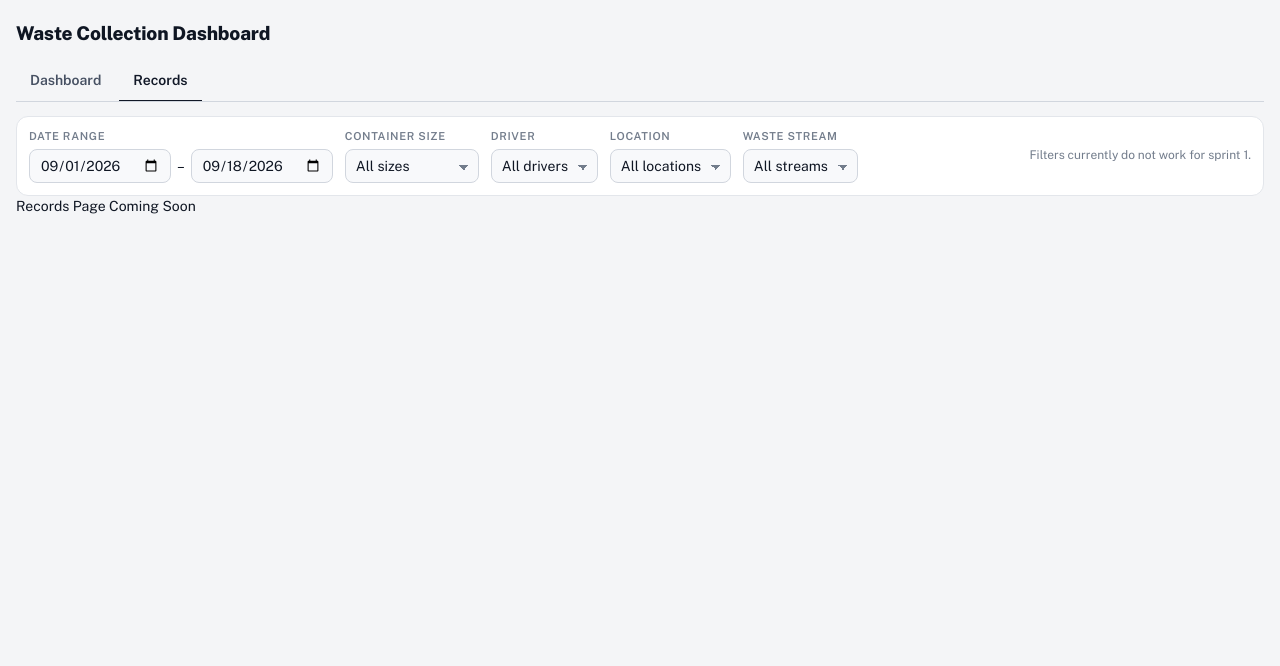
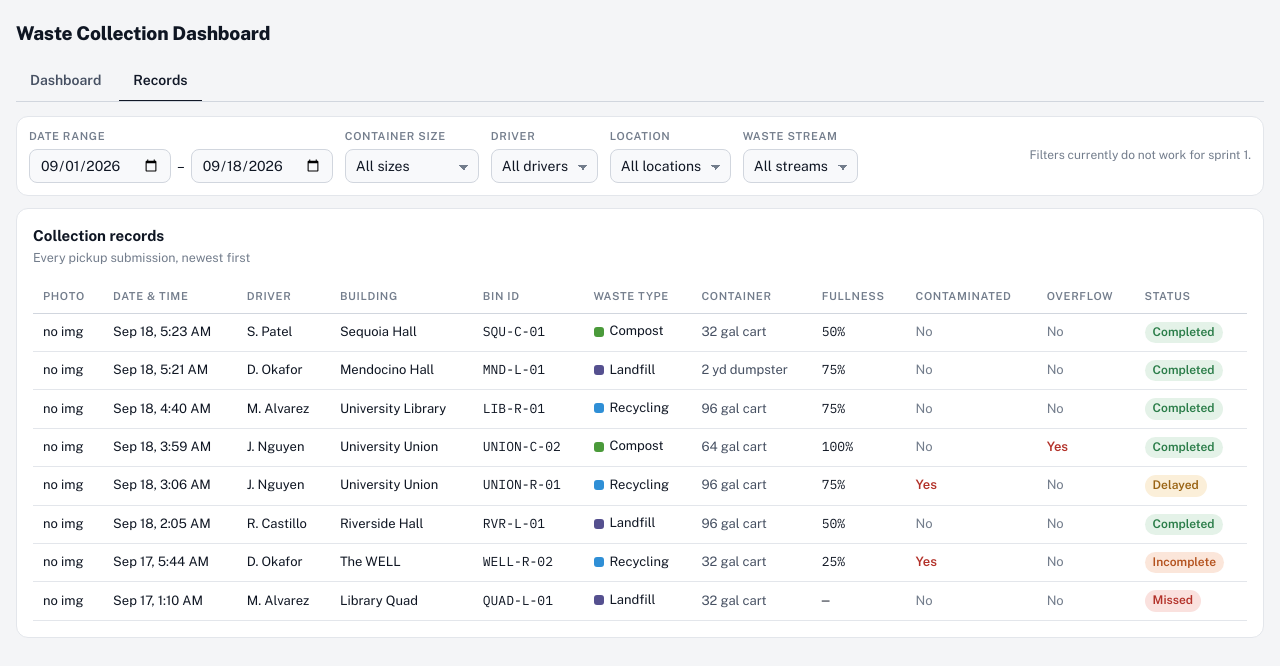
Before and after one commit to alexhart3/waste_dashboard, a Next.js app in the folder frontend/: page /records in a window 1280 px wide. Shown: the top 666 px of the page. Built offline with nearby package versions, Linux system fonts and the light colour scheme.

Commit message:
added records page

```diff
--- a/frontend/src/app/globals.css
+++ b/frontend/src/app/globals.css
@@ -658,6 +658,33 @@ tbody tr:hover td {
   }
 }
 
+/* Records table extras */
+.nowrap {
+  white-space: nowrap;
+}
+
+.muted {
+  color: var(--ink-2);
+}
+
+.thumb-empty {
+  display: grid;
+  place-items: center;
+  color: var(--muted);
+}
+
+.thumb-empty svg {
+  width: 20px;
+  height: 20px;
+}
+
+.thumb img {
+  width: 100%;
+  height: 100%;
+  object-fit: cover;
+  display: block;
+}
+
 /* Card tools + sort button */
 .card-tools {
   display: flex;
--- a/frontend/src/app/records/page.tsx
+++ b/frontend/src/app/records/page.tsx
@@ -1,7 +1,16 @@
+import ChartCard from "@/components/ChartCard"
+import RecordsTable from "@/components/RecordsTable"
+
 export default function RecordsPage() {
     return (
-        <div>
-            <h1>Records Page Coming Soon</h1>
+        <div className="grid">
+            <ChartCard
+                title="Collection records"
+                subtitle="Every pickup submission, newest first"
+                wide
+            >
+                <RecordsTable />
+            </ChartCard>
         </div>
     )
 }
--- /dev/null
+++ b/frontend/src/components/PhotoThumb.tsx
@@ -0,0 +1,5 @@
+export default function PhotoThumb({ url }: { url: string | null }) {
+    return(
+        <span>no img</span>
+    )
+}
--- /dev/null
+++ b/frontend/src/components/RecordsTable.tsx
@@ -0,0 +1,74 @@
+import { PickupRecord } from "../types/pickup";
+import PhotoThumb from "./PhotoThumb";
+import StreamTag from "./StreamTag";
+import StatusPill from "./StatusPill";
+
+const records: PickupRecord[] = [
+    { id: "PU-1008", photoUrl: null, collectedAt: "2026-09-18T12:23:00", driver: "S. Patel",    building: "Sequoia Hall",       binId: "SQU-C-01",   stream: "Compost",   containerSize: "32 gal cart",   fullness: 50,   contaminated: false, overflow: false, status: "Completed" },
+    { id: "PU-1007", photoUrl: null, collectedAt: "2026-09-18T12:21:00", driver: "D. Okafor",   building: "Mendocino Hall",     binId: "MND-L-01",   stream: "Landfill",  containerSize: "2 yd dumpster", fullness: 75,   contaminated: false, overflow: false, status: "Completed" },
+    { id: "PU-1006", photoUrl: null, collectedAt: "2026-09-18T11:40:00", driver: "M. Alvarez",  building: "University Library", binId: "LIB-R-01",   stream: "Recycling", containerSize: "96 gal cart",   fullness: 75,   contaminated: false, overflow: false, status: "Completed" },
+    { id: "PU-1005", photoUrl: null, collectedAt: "2026-09-18T10:59:00", driver: "J. Nguyen",   building: "University Union",   binId: "UNION-C-02", stream: "Compost",   containerSize: "64 gal cart",   fullness: 100,  contaminated: false, overflow: true,  status: "Completed" },
+    { id: "PU-1004", photoUrl: null, collectedAt: "2026-09-18T10:06:00", driver: "J. Nguyen",   building: "University Union",   binId: "UNION-R-01", stream: "Recycling", containerSize: "96 gal cart",   fullness: 75,   contaminated: true,  overflow: false, status: "Delayed" },
+    { id: "PU-1003", photoUrl: null, collectedAt: "2026-09-18T09:05:00", driver: "R. Castillo", building: "Riverside Hall",     binId: "RVR-L-01",   stream: "Landfill",  containerSize: "96 gal cart",   fullness: 50,   contaminated: false, overflow: false, status: "Completed" },
+    { id: "PU-1002", photoUrl: null, collectedAt: "2026-09-17T12:44:00", driver: "D. Okafor",   building: "The WELL",           binId: "WELL-R-02",  stream: "Recycling", containerSize: "32 gal cart",   fullness: 25,   contaminated: true,  overflow: false, status: "Incomplete" },
+    { id: "PU-1001", photoUrl: null, collectedAt: "2026-09-17T08:10:00", driver: "M. Alvarez",  building: "Library Quad",       binId: "QUAD-L-01",  stream: "Landfill",  containerSize: "32 gal cart",   fullness: null, contaminated: false, overflow: false, status: "Missed" },
+];
+
+function formatDate(iso: string) {
+    return new Date(iso).toLocaleString("en-US", {
+        month: "short",
+        day: "numeric",
+        hour: "numeric",
+        minute: "2-digit",
+        timeZone: "America/Los_Angeles",
+    });
+}
+
+function YesNo({ value }: { value: boolean }) {
+    return <span className={value ? "yes" : "no"}>{value ? "Yes" : "No"}</span>;
+}
+
+export default function RecordsTable() {
+    const newestFirst = [...records].sort(
+        (a, b) => new Date(b.collectedAt).getTime() - new Date(a.collectedAt).getTime()
+    );
+
+    return (
+        <div className="tscroll">
+        <table>
+            <thead>
+                <tr>
+                    <th>Photo</th>
+                    <th>Date &amp; time</th>
+                    <th>Driver</th>
+                    <th>Building</th>
+                    <th>Bin ID</th>
+                    <th>Waste type</th>
+                    <th>Container</th>
+                    <th>Fullness</th>
+                    <th>Contaminated</th>
+                    <th>Overflow</th>
+                    <th>Status</th>
+                </tr>
+            </thead>
+            <tbody>
+                {newestFirst.map((r) => (
+                    <tr key={r.id}>
+                    <td><PhotoThumb url={r.photoUrl} /></td>
+                    <td className="nowrap">{formatDate(r.collectedAt)}</td>
+                    <td className="nowrap">{r.driver}</td>
+                    <td>{r.building}</td>
+                    <td className="mono nowrap">{r.binId}</td>
+                    <td><StreamTag stream={r.stream} /></td>
+                    <td className="nowrap muted">{r.containerSize}</td>
+                    <td className="mono">{r.fullness === null ? "—" : `${r.fullness}%`}</td>
+                    <td><YesNo value={r.contaminated} /></td>
+                    <td><YesNo value={r.overflow} /></td>
+                    <td><StatusPill status={r.status} /></td>
+                    </tr>
+                ))}
+            </tbody>
+        </table>
+        </div>
+    );
+}
--- /dev/null
+++ b/frontend/src/components/StatusPill.tsx
@@ -0,0 +1,5 @@
+import { ServiceStatus } from "../types/pickup";
+
+export default function StatusPill({ status }: { status: ServiceStatus }) {
+    return <span className={`pill s-${status}`}>{status}</span>;
+}
--- /dev/null
+++ b/frontend/src/components/StreamTag.tsx
@@ -0,0 +1,13 @@
+import { WASTE_STREAMS } from "../lib/wasteStreams";
+import { WasteStream } from "../types/pickup";
+
+export default function StreamTag({ stream }: { stream: WasteStream }) {
+  const color = WASTE_STREAMS.find((s) => s.name === stream)?.color;
+
+    return (
+        <span className="tag">
+            <i className="sw" style={{ background: color }}></i>
+            {stream}
+        </span>
+    );
+}
--- /dev/null
+++ b/frontend/src/types/pickup.ts
@@ -0,0 +1,17 @@
+export type WasteStream = "Landfill" | "Recycling" | "Compost";
+export type ServiceStatus = "Completed" | "Delayed" | "Incomplete" | "Missed";
+
+export type PickupRecord = {
+    id: string;
+    photoUrl: string | null;
+    collectedAt: string;
+    driver: string;
+    building: string;
+    binId: string;
+    stream: WasteStream;
+    containerSize: string;
+    fullness: number | null;
+    contaminated: boolean;
+    overflow: boolean;
+    status: ServiceStatus;
+};
```
